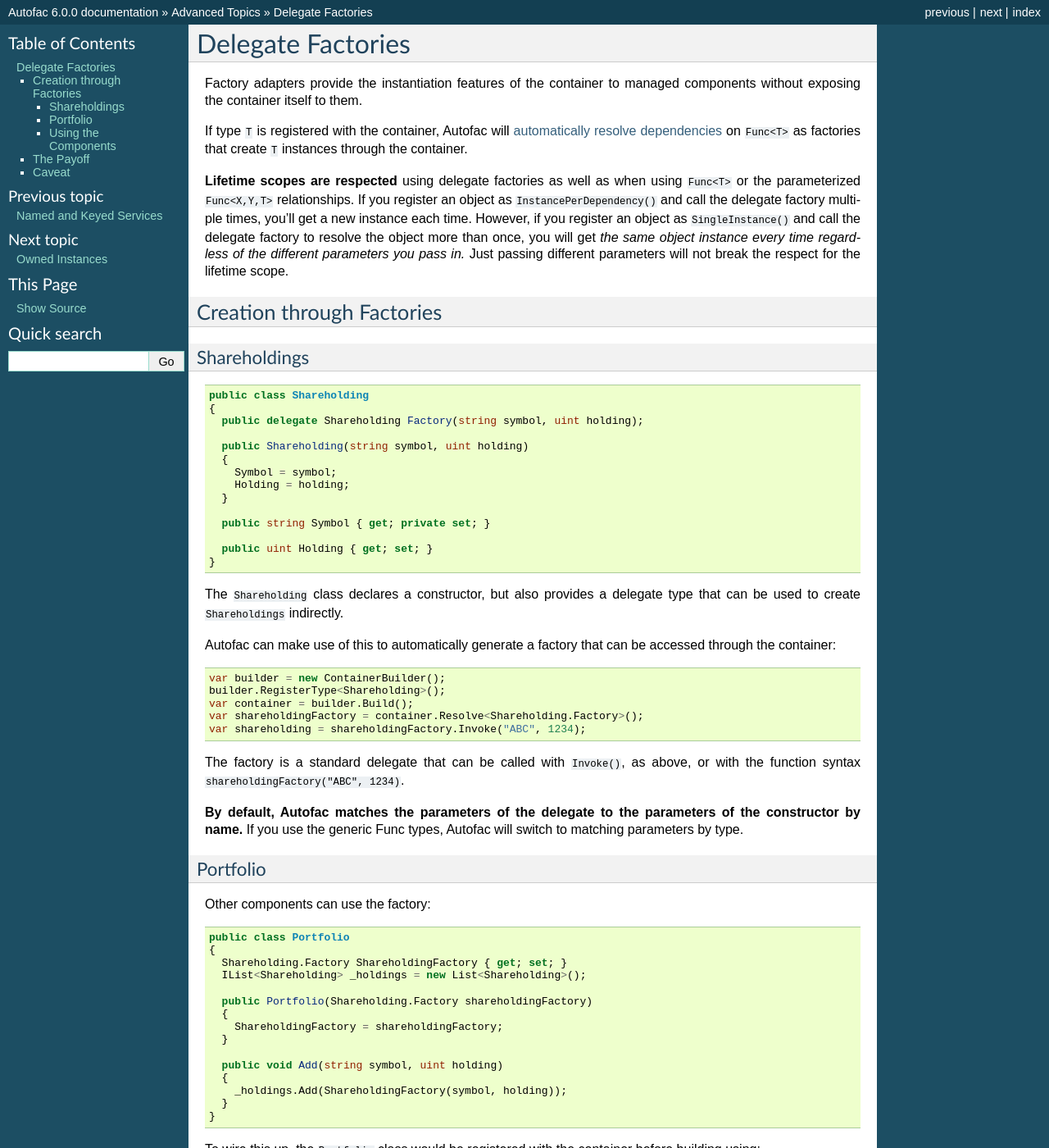
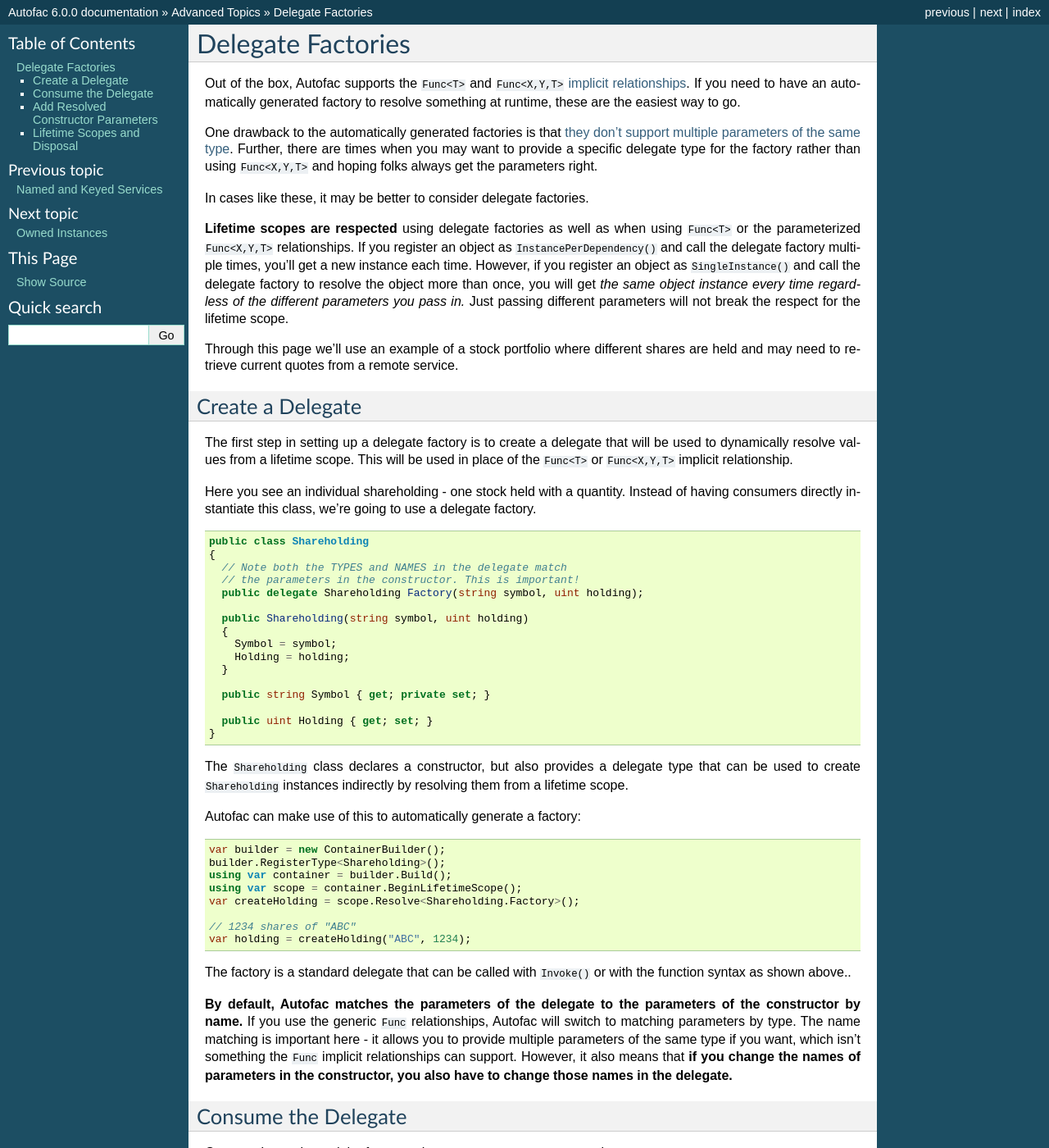
Before and after one commit to autofac/Documentation, a Sphinx documentation site: the page built from docs/advanced/delegate-factories.rst, in a window 1280 px wide and 1400 px high. Shown: the whole window at 82% size. Built offline with Sphinx 7.4.7, drawn with Linux system fonts in a browser that asks for light colours; some of the changed text lies outside the part shown.

Commit message:
Fix #128 - Clarify delegate factory usage

```diff
--- a/docs/advanced/delegate-factories.rst
+++ b/docs/advanced/delegate-factories.rst
@@ -2,22 +2,29 @@
 Delegate Factories
 ==================
 
-Factory adapters provide the instantiation features of the container to managed components without exposing the container itself to them.
+Out of the box, Autofac supports the ``Func<T>`` and ``Func<X,Y,T>`` :doc:`implicit relationships <../resolve/relationships>`. If you need to have an automatically generated factory to resolve something at runtime, these are the easiest way to go.
 
-If type ``T`` is registered with the container, Autofac will :doc:`automatically resolve dependencies <../resolve/relationships>` on ``Func<T>`` as factories that create ``T`` instances through the container.
+One drawback to the automatically generated factories is that :doc:`they don't support multiple parameters of the same type <../resolve/relationships>`. Further, there are times when you may want to provide a specific delegate type for the factory rather than using ``Func<X,Y,T>`` and hoping folks always get the parameters right.
+
+In cases like these, it may be better to consider delegate factories.
 
 **Lifetime scopes are respected** using delegate factories as well as when using ``Func<T>`` or the parameterized ``Func<X,Y,T>`` relationships. If you register an object as ``InstancePerDependency()`` and call the delegate factory multiple times, you'll get a new instance each time. However, if you register an object as ``SingleInstance()`` and call the delegate factory to resolve the object more than once, you will get *the same object instance every time regardless of the different parameters you pass in.* Just passing different parameters will not break the respect for the lifetime scope.
 
-Creation through Factories
-==========================
+Through this page we'll use an example of a stock portfolio where different shares are held and may need to retrieve current quotes from a remote service.
 
-Shareholdings
--------------
+Create a Delegate
+=================
+
+The first step in setting up a delegate factory is to create a delegate that will be used to dynamically resolve values from a lifetime scope. This will be used in place of the ``Func<T>`` or ``Func<X,Y,T>`` implicit relationship.
+
+Here you see an individual shareholding - one stock held with a quantity. Instead of having consumers directly instantiate this class, we're going to use a delegate factory.
 
 .. sourcecode:: csharp
 
     public class Shareholding
     {
+      // Note both the TYPES and NAMES in the delegate match
+      // the parameters in the constructor. This is important!
       public delegate Shareholding Factory(string symbol, uint holding);
 
       public Shareholding(string symbol, uint holding)
@@ -31,42 +38,46 @@
       public uint Holding { get; set; }
     }
 
-The ``Shareholding`` class declares a constructor, but also provides a delegate type that can be used to create ``Shareholdings`` indirectly.
+The ``Shareholding`` class declares a constructor, but also provides a delegate type that can be used to create ``Shareholding`` instances indirectly by resolving them from a lifetime scope.
 
-Autofac can make use of this to automatically generate a factory that can be accessed through the container:
+Autofac can make use of this to automatically generate a factory:
 
 .. sourcecode:: csharp
 
     var builder = new ContainerBuilder();
     builder.RegisterType<Shareholding>();
-    var container = builder.Build();
-    var shareholdingFactory = container.Resolve<Shareholding.Factory>();
-    var shareholding = shareholdingFactory.Invoke("ABC", 1234);
+    using var container = builder.Build();
+    using var scope = container.BeginLifetimeScope();
+    var createHolding = scope.Resolve<Shareholding.Factory>();
 
-The factory is a standard delegate that can be called with ``Invoke()``, as above, or with the function syntax ``shareholdingFactory("ABC", 1234)``.
+    // 1234 shares of "ABC"
+    var holding = createHolding("ABC", 1234);
 
-**By default, Autofac matches the parameters of the delegate to the parameters of the constructor by name.** If you use the generic Func types, Autofac will switch to matching parameters by type.
+The factory is a standard delegate that can be called with ``Invoke()`` or with the function syntax as shown above..
 
-Portfolio
----------
+**By default, Autofac matches the parameters of the delegate to the parameters of the constructor by name.** If you use the generic ``Func`` relationships, Autofac will switch to matching parameters by type. The name matching is important here - it allows you to provide multiple parameters of the same type if you want, which isn't something the ``Func`` implicit relationships can support. However, it also means that **if you change the names of parameters in the constructor, you also have to change those names in the delegate.**
 
-Other components can use the factory:
+Consume the Delegate
+====================
+
+Once you've registered the factory, other components can consume it.
 
 .. sourcecode:: csharp
 
     public class Portfolio
     {
-      Shareholding.Factory ShareholdingFactory { get; set; }
-      IList<Shareholding> _holdings = new List<Shareholding>();
+      private readonly Shareholding.Factory _shareHoldingFactory;
+
+      private readonly List<Shareholding> _holdings = new List<Shareholding>();
 
       public Portfolio(Shareholding.Factory shareholdingFactory)
       {
-        ShareholdingFactory = shareholdingFactory;
+        _shareHoldingFactory = shareholdingFactory;
       }
 
       public void Add(string symbol, uint holding)
       {
-        _holdings.Add(ShareholdingFactory(symbol, holding));
+        _holdings.Add(_shareHoldingFactory(symbol, holding));
       }
     }
 
@@ -76,20 +87,17 @@
 
     builder.RegisterType<Portfolio>();
 
-Using the Components
---------------------
-
-The components can be used by requesting an instance of ``Portfolio`` from the container:
+You can then request an instance of ``Portfolio`` from a lifetime scope:
 
 .. sourcecode:: csharp
 
-    var portfolio = container.Resolve<Portfolio>();
+    var portfolio = scope.Resolve<Portfolio>();
     portfolio.Add("DEF", 4324);
 
-:doc:`Autofac supports the use <../resolve/relationships>` of ``Func<T>`` delegates in addition to hand-coded delegates. ``Func<T>`` parameters are matched by type rather than by name.
+Add Resolved Constructor Parameters
+===================================
 
-The Payoff
-==========
+This is the big payoff for using delegate factories: you can add more constructor parameters that get resolved from the lifetime scope without affecting the delegate!
 
 Imagine a remote stock quoting service:
 
@@ -100,58 +108,74 @@
       decimal GetQuote(string symbol);
     }
 
-We can add a ``value`` member to the ``Shareholding`` class that makes use of the service:
+As part of the ``Shareholding`` class, we want to calculate the current value of the stock by getting a quote. We can add a dependency on an ``IQuoteService`` in the ``Shareholding`` class that will be automatically filled in by Autofac - and **you don't have to add it to the delegate**! We can then add a ``CurrentValue()`` method to use the new service.
 
 .. sourcecode:: csharp
 
     public class Shareholding
     {
+      // We don't have to add the quote service to the factory delegate.
       public delegate Shareholding Factory(string symbol, uint holding);
 
-      IQuoteService QuoteService { get; set; }
+      private readonly IQuoteService _quoteService;
 
+      // Parameters in the constructor that don't show up in
+      // the delegate will come from the appropriate lifetime scope.
       public Shareholding(string symbol, uint holding, IQuoteService quoteService)
       {
-        QuoteService = quoteService;
-        ...
+        Symbol = symbol;
+        Holding = holding;
+        _quoteService = quoteService;
       }
 
-      public decimal Value
+      public string Symbol { get; private set; }
+
+      public uint Holding { get; set; }
+
+      public decimal CurrentValue()
       {
-        get
-        {
-          return QuoteService.GetQuote(Symbol) * Holding;
-        }
+        // We can use the new service to get the current value.
+        return _quoteService.GetQuote(Symbol) * Holding;
       }
-
-      // ...
     }
 
-An implementor of ``IQuoteService`` can be registered through the container:
+An implementor of ``IQuoteService`` should also be registered with the container:
 
 .. sourcecode:: csharp
 
     builder.RegisterType<WebQuoteService>().As<IQuoteService>();
 
-The ``Shareholding`` instances will now be wired up correctly, but note: the signature of ``Shareholding.Factory`` **doesn't change!** Autofac will transparently add the extra parameter to the ``Shareholding`` constructor when a factory delegate is called.
-
-This means that ``Portfolio`` can take advantage of the ``Shareholding.Value`` property *without knowing that a quote service is involved at all.*
+The ``Portfolio`` class can now take advantage of the new ``CurrentValue()`` method without knowing anything about the quote service.
 
 .. sourcecode:: csharp
 
     public class Portfolio
     {
-      public decimal Value
+      private readonly Shareholding.Factory _shareHoldingFactory;
+
+      private readonly List<Shareholding> _holdings = new List<Shareholding>();
+
+      public Portfolio(Shareholding.Factory shareholdingFactory)
       {
-        get
-        {
-          return _holdings.Aggregate(0m, (a, e) => a + e.Value);
-        }
+        _shareHoldingFactory = shareholdingFactory;
       }
 
-      // ...
+      public void Add(string symbol, uint holding)
+      {
+        // Note we don't have to pass in a quote service - Autofac
+        // will fill that in automatically from the lifetime scope.
+        _holdings.Add(_shareHoldingFactory(symbol, holding));
+      }
+
+      public decimal CurrentValue()
+      {
+        // We can use the new method to get the current value
+        // of the complete portfolio.
+        return _holdings.Aggregate(0m, (agg, holding) => agg + holding.CurrentValue());
+      }
     }
 
-Caveat
-======
-In a desktop (i.e. stateful) application, when using disposable components, make sure to create nested lifetime scopes for units of work, so that the nested scope can dispose the items created by the factories within it.
+Lifetime Scopes and Disposal
+============================
+
+Just as with the ``Func<T>`` relationships or calling ``Resolve<T>()`` directly, using delegate factories is resolving something from a lifetime scope. If the thing you're resolving is disposable, :doc:`the lifetime scope will track it and dispose of it when the scope is disposed <../lifetime/disposal>`. Resolving directly from the container or from a very long-lived lifetime scope when using disposable components may result in a memory leak as the scope holds references to all the disposable components resolved.
```
